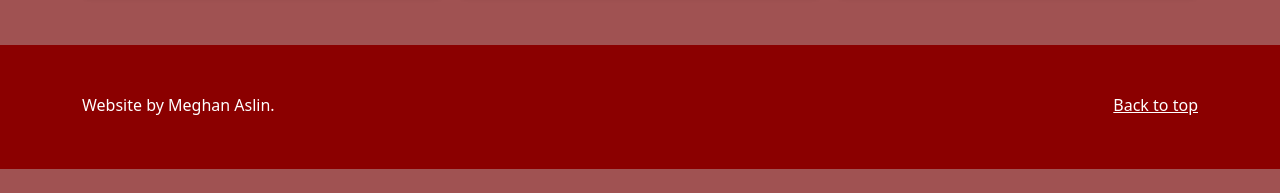
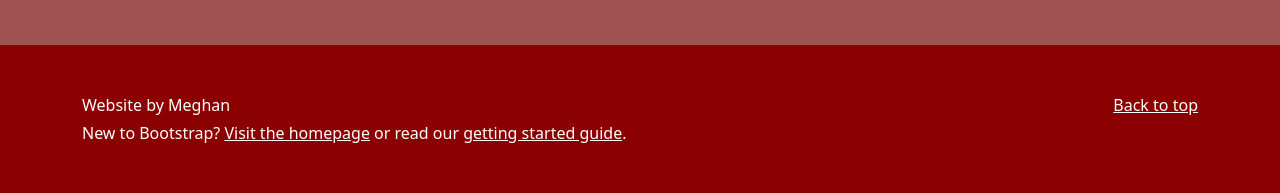
Before and after one commit to meghan03aslin-lang/PortfolioWesbsite, a plain HTML site: page index.html in a window 1280 px wide. Shown: the part 1230-1423 px from the top of the page. Before the commit the page ends 1399 px from the top, so only its background shows below. Drawn offline with nearby package versions, Linux system fonts and the light colour scheme; files that its build step writes are made by us from their sources; files whose address does not match are found by name.

Commit message:
Add files via upload

```diff
--- a/index.html
+++ b/index.html
@@ -15,7 +15,7 @@
       href="https://getbootstrap.com/docs/5.3/examples/album/"
     />
     <script src="../assets/js/color-modes.js"></script>
-    <link href="../assets/dist/css/bootstrap.min.css" rel="stylesheet" />
+  <link href="../assets/dist/css/bootstrap.min.css" rel="stylesheet" />
     <meta name="theme-color" content="#712cf9" />
     <style>
       /* --- CUSTOM STYLES START HERE --- */
@@ -431,13 +431,14 @@
       <div class="container">
         <p class="float-end mb-1"><a href="#">Back to top</a></p>
         <p class="mb-1">
-          Website by Meghan Aslin.
+          Website by Meghan
+        </p>
+        <p class="mb-0">
+          New to Bootstrap? <a href="/">Visit the homepage</a> or read our
+          <a href="../getting-started/introduction">getting started guide</a>.
         </p>
       </div>
     </footer>
-    <script
-      src="../assets/dist/js/bootstrap.bundle.min.js"
-      class="astro-vvvwv3sm"
-    ></script>
+    <script src="../assets/dist/js/bootstrap.bundle.min.js" class="astro-vvvwv3sm"></script>
   </body>
 </html>
```
